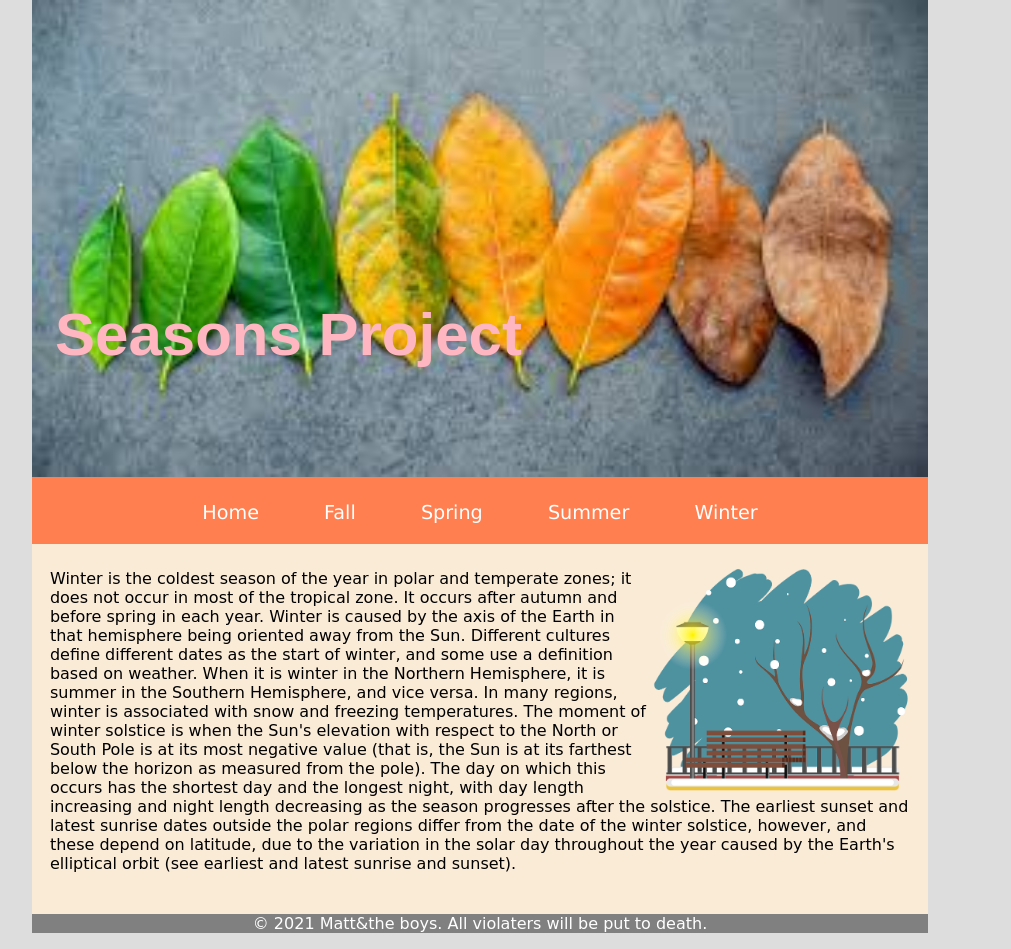
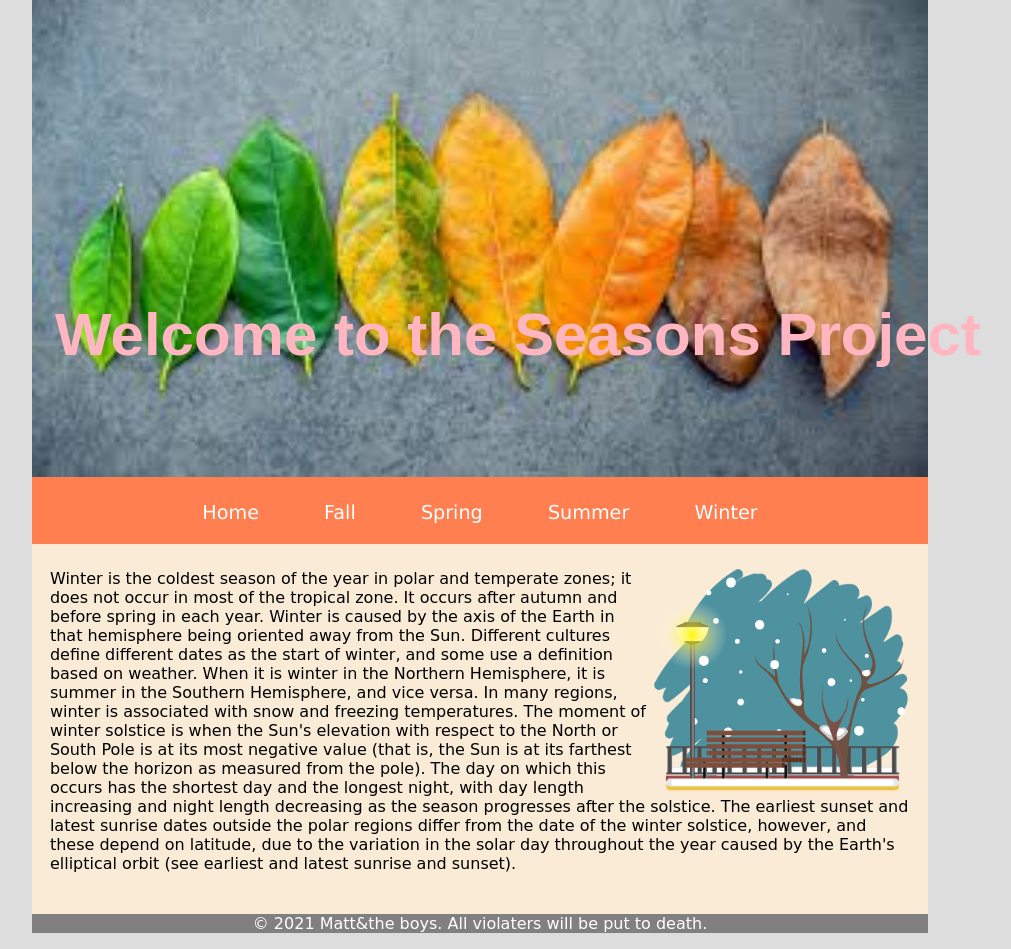
Before and after one commit to mattmerz/mattmerz.github.io, a plain HTML site: page winter.html in a window 1280 px wide. Shown: the whole page, without its empty margins (160-1171 px from the left). Drawn offline with Linux system fonts and the light colour scheme.

Commit message:
Add files via upload

```diff
--- a/winter.html
+++ b/winter.html
@@ -23,7 +23,7 @@
         </nav>
 
         <section>
-            <h1>Seasons Project</h1>
+            <h1>Welcome to the Seasons Project</h1>
             <p><img src="winter-tree.png" class="tide">Winter is the coldest season of the year in polar and temperate zones; it does not occur in most of the tropical zone. It occurs after autumn and before spring in each year. Winter is caused by the axis of the Earth in that hemisphere being oriented away from the Sun. Different cultures define different dates as the start of winter, and some use a definition based on weather. When it is winter in the Northern Hemisphere, it is summer in the Southern Hemisphere, and vice versa. In many regions, winter is associated with snow and freezing temperatures. The moment of winter solstice is when the Sun's elevation with respect to the North or South Pole is at its most negative value (that is, the Sun is at its farthest below the horizon as measured from the pole). The day on which this occurs has the shortest day and the longest night, with day length increasing and night length decreasing as the season progresses after the solstice. The earliest sunset and latest sunrise dates outside the polar regions differ from the date of the winter solstice, however, and these depend on latitude, due to the variation in the solar day throughout the year caused by the Earth's elliptical orbit (see earliest and latest sunrise and sunset).</p>
 
         </section>
```
